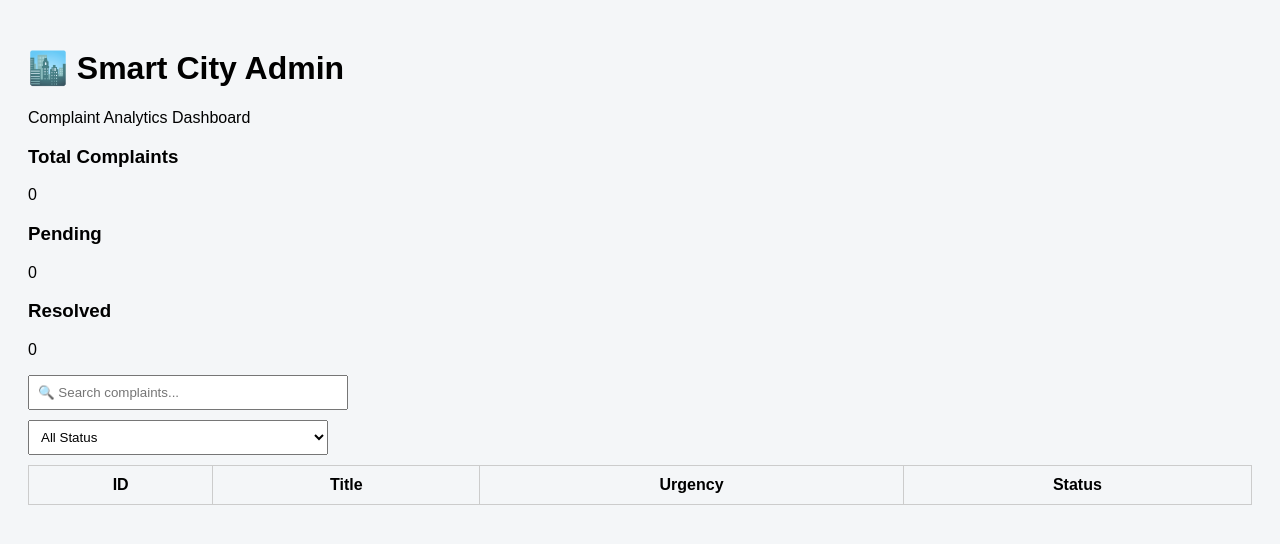
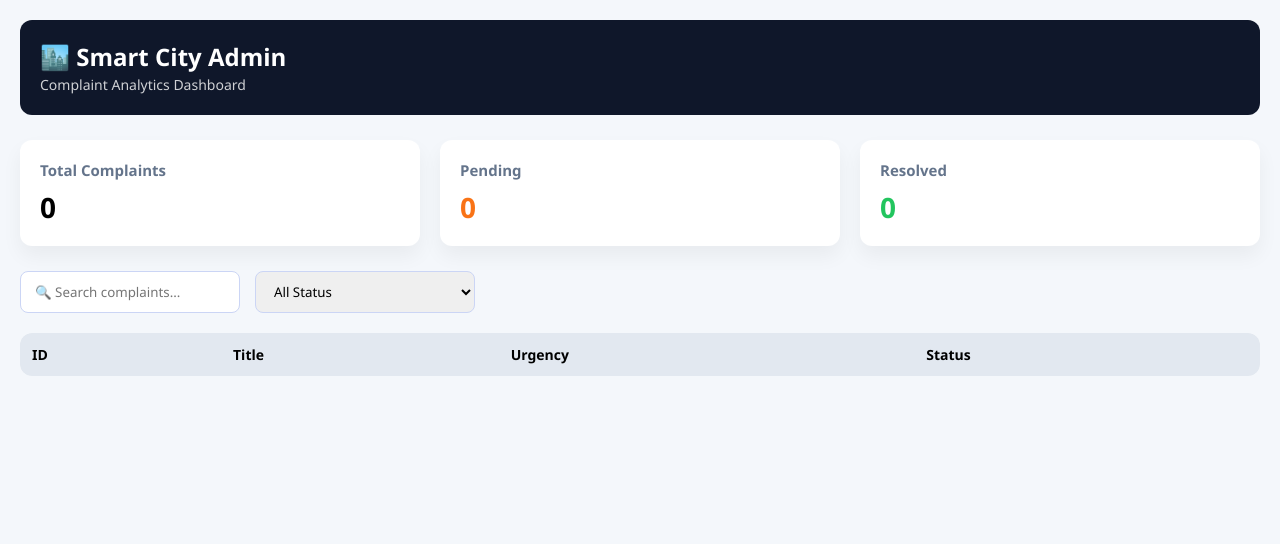
Before and after one commit to soham-patil-tech/smart-city-complaint-analyzer, a PHP site: page /admin.html in a window 1280 px wide. Shown: the top 544 px of the page. Run offline with PHP 8.4, Linux system fonts and the light colour scheme; lists and menus that the app fills with data are empty.

Commit message:
Update style.css

```diff
--- a/frontend/style.css
+++ b/frontend/style.css
@@ -1,29 +1,115 @@
+* {
+  margin: 0;
+  padding: 0;
+  box-sizing: border-box;
+  font-family: "Segoe UI", system-ui, sans-serif;
+}
+
 body {
-  font-family: Arial;
-  background: #f4f6f8;
+  background: #f4f7fb;
   padding: 20px;
 }
 
-input, textarea, select, button {
-  display: block;
-  margin: 10px 0;
-  padding: 8px;
-  width: 300px;
+/* Header */
+.topbar {
+  background: #0f172a;
+  color: white;
+  padding: 20px;
+  border-radius: 12px;
+  margin-bottom: 25px;
 }
 
-button {
-  background: #007bff;
-  color: white;
-  border: none;
-  cursor: pointer;
+.topbar h1 {
+  font-size: 24px;
+}
+
+.subtitle {
+  font-size: 14px;
+  opacity: 0.8;
+}
+
+/* Stats */
+.stats {
+  display: grid;
+  grid-template-columns: repeat(auto-fit, minmax(220px, 1fr));
+  gap: 20px;
+  margin-bottom: 25px;
+}
+
+.card {
+  background: white;
+  padding: 20px;
+  border-radius: 12px;
+  box-shadow: 0 10px 20px rgba(0,0,0,0.05);
+}
+
+.card h3 {
+  font-size: 15px;
+  color: #64748b;
+}
+
+.card p {
+  font-size: 28px;
+  font-weight: bold;
+  margin-top: 8px;
+}
+
+.card.pending p { color: #f97316; }
+.card.resolved p { color: #22c55e; }
+
+/* Controls */
+.controls {
+  display: flex;
+  gap: 15px;
+  margin-bottom: 20px;
+}
+
+.controls input,
+.controls select {
+  padding: 10px 14px;
+  border-radius: 8px;
+  border: 1px solid #cbd5f5;
+  width: 220px;
+}
+
+/* Table */
+.table-container {
+  background: white;
+  border-radius: 12px;
+  overflow: hidden;
 }
 
 table {
+  width: 100%;
   border-collapse: collapse;
-  width: 100%;
 }
 
-td, th {
-  border: 1px solid #ccc;
-  padding: 10px;
+th {
+  background: #e2e8f0;
+  text-align: left;
+  padding: 12px;
+  font-size: 14px;
 }
+
+td {
+  padding: 12px;
+  border-bottom: 1px solid #f1f5f9;
+}
+
+.status {
+  padding: 5px 10px;
+  border-radius: 999px;
+  font-size: 12px;
+  font-weight: 600;
+}
+
+.status.Pending { background: #ffedd5; color: #9a3412; }
+.status.Resolved { background: #dcfce7; color: #166534; }
+.status.InProgress { background: #dbeafe; color: #1e40af; }
+
+/* Responsive */
+@media (max-width: 600px) {
+  .controls {
+    flex-direction: column;
+  }
+}
```
